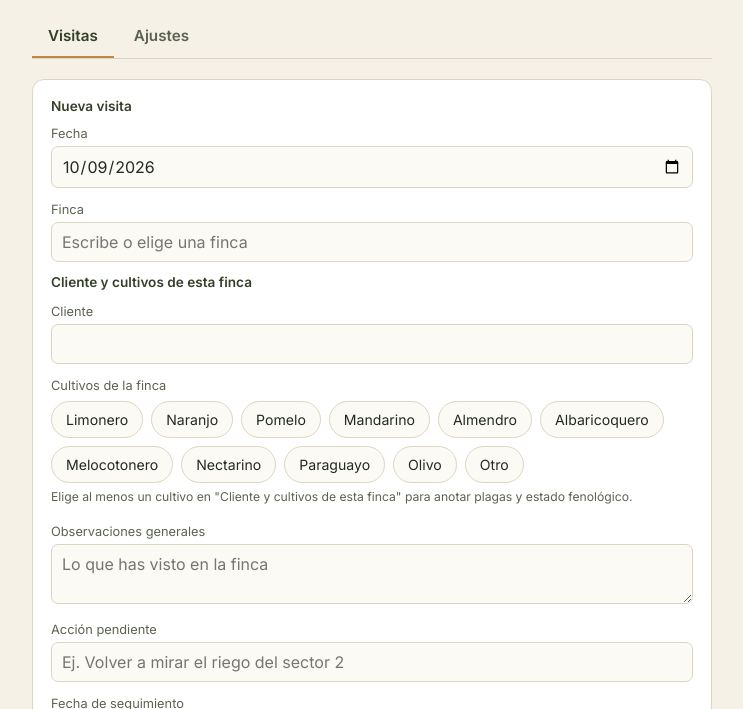
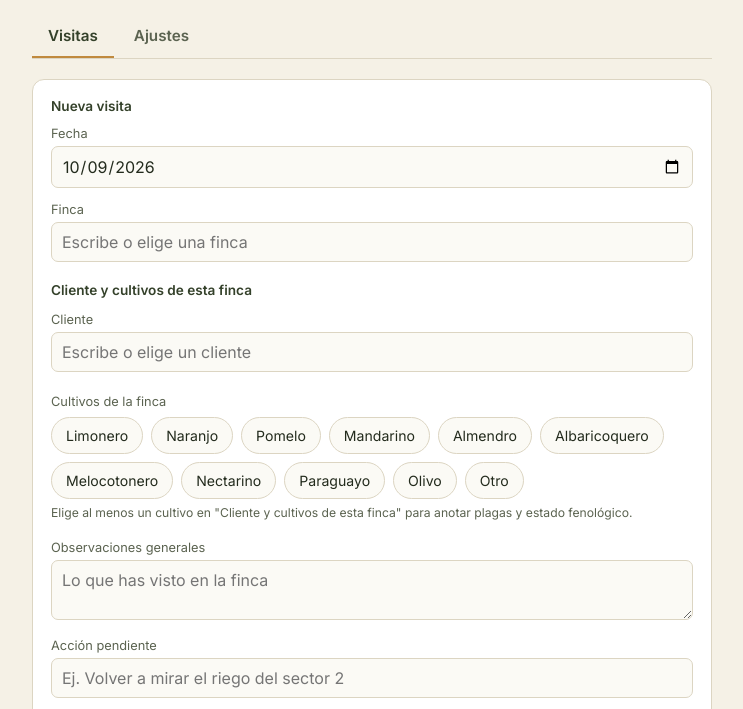
Before and after one commit to fgagro-cmd/visitas-campo, a plain HTML site: page index.html in a window 1280 px wide. Both pictures are taken after a click on the button "Nueva visita". Shown: the part 83-792 px from the top of the page, without its empty margins (268-1011 px from the left). Drawn offline with Linux system fonts and the light colour scheme.

Commit message:
Add files via upload

```diff
--- a/sw.js
+++ b/sw.js
@@ -1,5 +1,5 @@
 // Service worker: guarda los archivos de la app en el móvil para que funcione sin conexión.
-const CACHE = 'visitas-campo-v2';
+const CACHE = 'visitas-campo-v4';
 const ARCHIVOS = [
   './',
   'index.html',
--- a/visitas.css
+++ b/visitas.css
@@ -36,9 +36,10 @@
 }
 .v-row:last-child{border-bottom:none;}
 .v-row.click{cursor:pointer;}
-.v-row .v-main{min-width:0;}
+.v-row .v-main{min-width:0;flex:1;overflow-wrap:anywhere;}
 .v-row .v-titulo{font-weight:600;font-size:0.92rem;}
 .v-row .v-sub{color:var(--clr-ink-soft);font-size:0.8rem;margin-top:2px;}
+.v-row .btn-mini{flex-shrink:0;}
 .v-row .v-aparte{font-size:0.8rem;text-align:right;white-space:nowrap;color:var(--clr-ink-soft);}
 .v-row .v-aparte.alerta{color:var(--clr-warn);font-weight:600;}
 .v-vacio{color:var(--clr-ink-soft);font-size:0.85rem;padding:6px 0;}
--- a/visitas.js
+++ b/visitas.js
@@ -411,19 +411,20 @@
     asegurarSel(b);
   }
   function guardarBorrador() {
-    if (!form) return;
+    // Solo se guarda borrador si la persona ha tocado algo: abrir una finca y salir sin escribir no deja nada.
+    if (!form || !form.tocado) return;
     var copia = JSON.parse(JSON.stringify(form));
     copia.fotos = [];
     guardar(K.borrador, copia);
   }
   function abrirForm(nombreFinca) {
     var previo = leer(K.borrador, null);
-    if (!nombreFinca && previo && (previo.finca || '').trim()) {
+    if (!nombreFinca && previo && previo.tocado && (previo.finca || '').trim()) {
       form = previo; form.fotos = []; form.restaurado = true;
     } else {
       form = nuevoBorrador();
       if (nombreFinca) cargarFincaEnBorrador(form, nombreFinca);
-      guardarBorrador();
+      try { localStorage.removeItem(K.borrador); } catch (e) { /* nada */ }
     }
     pintarVisitas();
     window.scrollTo(0, 0);
@@ -438,18 +439,16 @@
   function pintarForm() {
     var cont = $('tab-visitas');
     var b = form;
-    var nombresFincas = fincas.map(function (f) { return '<option value="' + esc(f.nombre) + '">'; }).join('');
-    var clientes = unicos(fincas.map(function (f) { return f.cliente; }).filter(Boolean))
-      .map(function (c) { return '<option value="' + esc(c) + '">'; }).join('');
     cont.innerHTML = '<div class="v-wrap"><div class="v-card">' +
       '<h2>Nueva visita</h2>' +
       (b.restaurado ? '<div class="v-banner"><span>Has recuperado una visita sin terminar.</span><button class="btn-mini" id="vf-descartar" type="button">Descartar</button></div>' : '') +
       '<label class="first">Fecha</label><input type="date" id="vf-fecha" value="' + esc(b.fecha) + '">' +
-      '<label>Finca</label><input type="text" id="vf-finca" list="vf-dl-fincas" autocomplete="off" placeholder="Escribe o elige una finca" value="' + esc(b.finca) + '">' +
-      '<datalist id="vf-dl-fincas">' + nombresFincas + '</datalist><datalist id="vf-dl-clientes">' + clientes + '</datalist>' +
+      '<label>Finca</label><input type="text" id="vf-finca" autocomplete="off" placeholder="Escribe o elige una finca" value="' + esc(b.finca) + '">' +
+      '<div class="chips sugs" id="vf-sug-finca"></div>' +
       '<p class="hint" id="vf-info"></p>' +
       '<details id="vf-det-finca"' + (b.fincaCargada ? '' : ' open') + '><summary style="cursor:pointer;font-size:0.85rem;font-weight:600;color:var(--clr-primary);">Cliente y cultivos de esta finca</summary>' +
-      '<label>Cliente</label><input type="text" id="vf-cliente" list="vf-dl-clientes" autocomplete="off" value="' + esc(b.cliente) + '">' +
+      '<label>Cliente</label><input type="text" id="vf-cliente" autocomplete="off" placeholder="Escribe o elige un cliente" value="' + esc(b.cliente) + '">' +
+      '<div class="chips sugs" id="vf-sug-cliente"></div>' +
       '<label>Cultivos de la finca</label><div class="chips" id="vf-cultivos-finca"></div></details>' +
       '<div id="vf-bloques"></div>' +
       '<label style="margin-top:20px;">Observaciones generales</label><textarea id="vf-obs" placeholder="Lo que has visto en la finca">' + esc(b.observaciones) + '</textarea>' +
@@ -462,7 +461,22 @@
 
     $('vf-fecha').addEventListener('change', function (e) { form.fecha = e.target.value; guardarBorrador(); });
     $('vf-finca').addEventListener('input', alEscribirFinca);
-    $('vf-cliente').addEventListener('input', function (e) { form.cliente = e.target.value; guardarBorrador(); });
+    $('vf-cliente').addEventListener('input', function (e) { form.cliente = e.target.value; guardarBorrador(); pintarSugerencias(); });
+    $('vf-sug-finca').addEventListener('click', function (e) {
+      var bt = e.target.closest('[data-sug-finca]');
+      if (!bt) return;
+      var inp = $('vf-finca');
+      inp.value = bt.getAttribute('data-sug-finca');
+      alEscribirFinca({ target: inp });
+    });
+    $('vf-sug-cliente').addEventListener('click', function (e) {
+      var bt = e.target.closest('[data-sug-cliente]');
+      if (!bt) return;
+      form.cliente = bt.getAttribute('data-sug-cliente');
+      $('vf-cliente').value = form.cliente;
+      guardarBorrador();
+      pintarSugerencias();
+    });
     $('vf-obs').addEventListener('input', function (e) { form.observaciones = e.target.value; guardarBorrador(); });
     $('vf-accion').addEventListener('input', function (e) { form.accion = e.target.value; guardarBorrador(); });
     $('vf-seg').addEventListener('change', function (e) { form.seguimiento = e.target.value; guardarBorrador(); });
@@ -475,6 +489,10 @@
       });
     }
     $('vf-fotos').addEventListener('change', alElegirFotos);
+    var tarjeta = cont.querySelector('.v-card');
+    ['input', 'change', 'click'].forEach(function (ev) {
+      tarjeta.addEventListener(ev, function () { if (form) form.tocado = true; }, true);
+    });
     $('vf-guardar').addEventListener('click', guardarVisita);
     $('vf-cancelar').addEventListener('click', function () { cerrarForm(true); });
     if ($('vf-descartar')) $('vf-descartar').addEventListener('click', function () { cerrarForm(true); abrirForm(null); });
@@ -487,9 +505,33 @@
     });
 
     pintarInfoFinca();
+    pintarSugerencias();
     pintarCultivosFinca();
     pintarBloques();
     pintarFotos();
+  }
+
+  function sinAcentos(t) {
+    return String(t || '').normalize('NFD').replace(/[\u0300-\u036f]/g, '').toLowerCase().trim();
+  }
+  // Muestra las fincas y clientes que ya existen como botones, filtrados por lo que se va escribiendo.
+  function pintarSugerencias() {
+    var cf = $('vf-sug-finca'), cc = $('vf-sug-cliente');
+    if (!cf || !cc) return;
+    var q = sinAcentos(form.finca);
+    var lista = fincas.slice().sort(function (a, b) { return a.nombre.localeCompare(b.nombre, 'es'); })
+      .filter(function (f) { return !q || sinAcentos(f.nombre).indexOf(q) !== -1; })
+      .filter(function (f) { return !(form.fincaCargada && igual(f.nombre, form.fincaCargada)); });
+    cf.innerHTML = lista.slice(0, 12).map(function (f) {
+      return '<button type="button" class="chip" data-sug-finca="' + esc(f.nombre) + '">' + esc(f.nombre) + '</button>';
+    }).join('');
+    var qc = sinAcentos(form.cliente);
+    var clis = unicos(fincas.map(function (f) { return f.cliente; }).filter(Boolean)).sort(function (a, b) { return a.localeCompare(b, 'es'); })
+      .filter(function (c) { return !qc || sinAcentos(c).indexOf(qc) !== -1; })
+      .filter(function (c) { return !igual(c, form.cliente); });
+    cc.innerHTML = clis.slice(0, 12).map(function (c) {
+      return '<button type="button" class="chip" data-sug-cliente="' + esc(c) + '">' + esc(c) + '</button>';
+    }).join('');
   }
 
   function pintarInfoFinca() {
@@ -526,6 +568,7 @@
       det.open = true;
     }
     pintarInfoFinca();
+    pintarSugerencias();
     guardarBorrador();
   }
 
```
